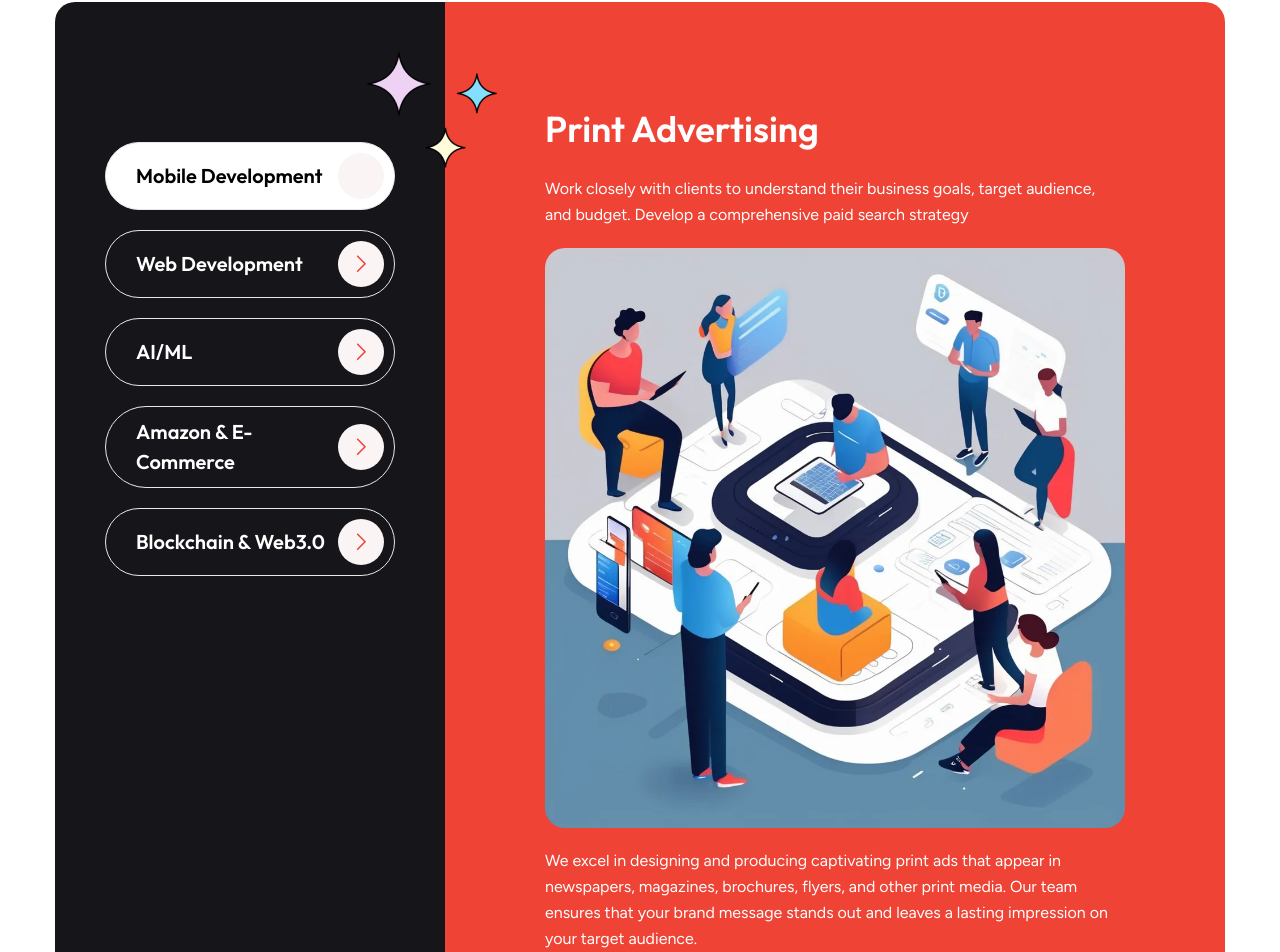
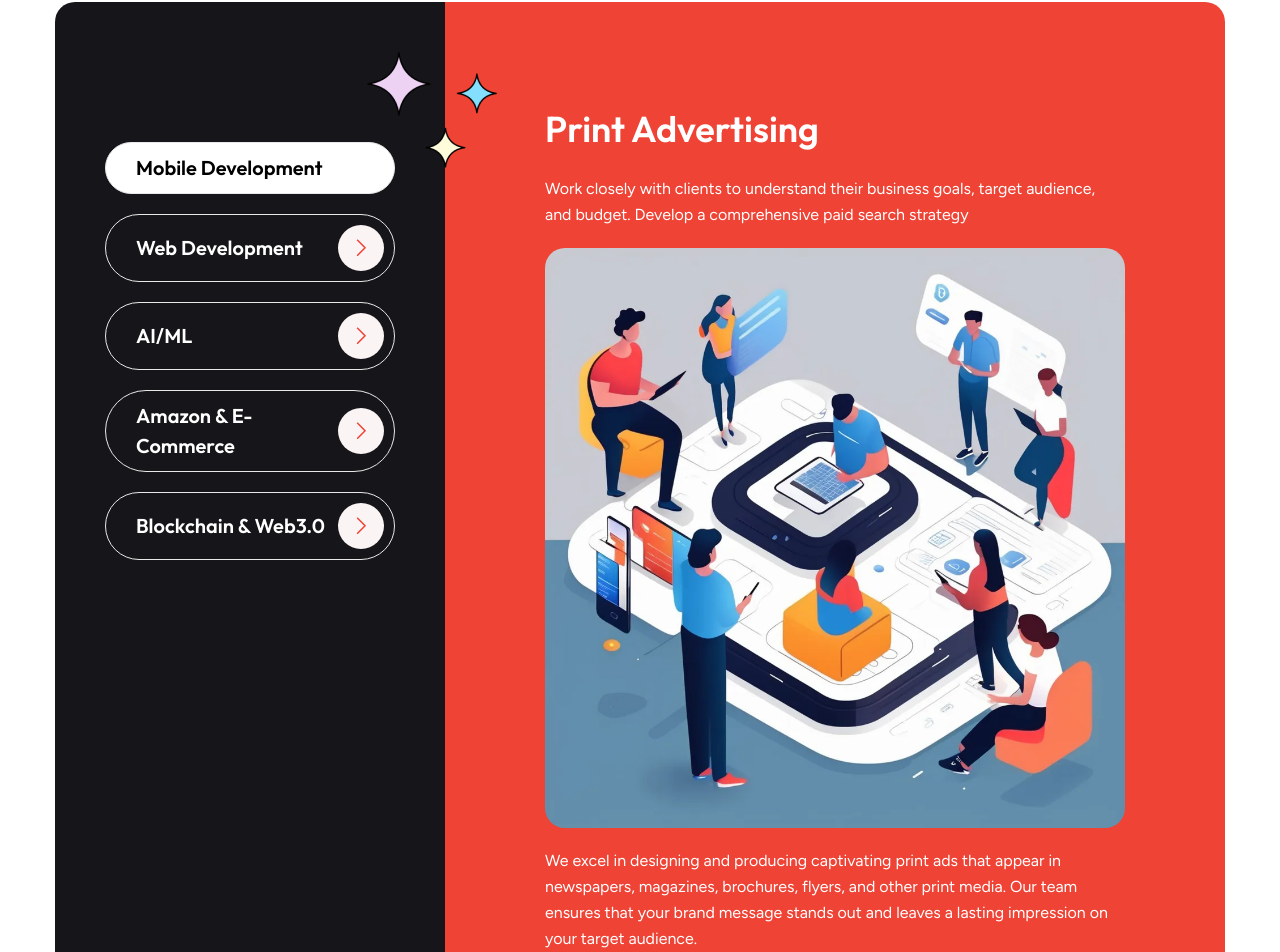
Before and after one commit to arslan7676/blockbytes, a Next.js app: page /traditional-offline-ad-agency in a window 1280 px wide. Shown: the part 3795-4747 px from the top of the page. Built offline with nearby package versions, Linux system fonts and the light colour scheme.

Commit message:
updated code

```diff
--- a/src/components/Home/TraditionalOfflineAdAgency/Services.tsx
+++ b/src/components/Home/TraditionalOfflineAdAgency/Services.tsx
@@ -60,8 +60,8 @@ const Services: React.FC = () => {
                     }`}
                 >
                   Mobile Development
-                  <div className="bg-[#FAF4F4] rounded-full w-[40px] md:w-[46px] h-[40px] md:h-[46px] leading-[35px] md:leading-[40px] text-center shrink-0">
-                    {/* <svg
+                  {/* <div className="bg-[#FAF4F4] rounded-full w-[40px] md:w-[46px] h-[40px] md:h-[46px] leading-[35px] md:leading-[40px] text-center shrink-0">
+                    <svg
                       xmlns="http://www.w3.org/2000/svg"
                       width="19"
                       height="19"
@@ -73,8 +73,8 @@ const Services: React.FC = () => {
                         d="M5.08664 17.7408C4.94628 17.6004 4.86743 17.41 4.86743 17.2115C4.86743 17.013 4.94628 16.8226 5.08664 16.6822L12.0443 9.72452L5.08664 2.76687C4.95026 2.62567 4.87479 2.43655 4.8765 2.24024C4.87821 2.04393 4.95695 1.85615 5.09576 1.71734C5.23458 1.57852 5.42236 1.49978 5.61866 1.49808C5.81497 1.49637 6.00409 1.57183 6.1453 1.70822L13.6323 9.19519C13.7726 9.3356 13.8515 9.526 13.8515 9.72452C13.8515 9.92305 13.7726 10.1135 13.6323 10.2539L6.1453 17.7408C6.0049 17.8812 5.8145 17.96 5.61597 17.96C5.41744 17.96 5.22704 17.8812 5.08664 17.7408Z"
                         fill="#EF4335"
                       />
-                    </svg> */}
-                  </div>
+                    </svg>
+                  </div> */}
                 </li>
 
                 <li
--- a/src/components/Services/ServicesDetailsHeader.tsx
+++ b/src/components/Services/ServicesDetailsHeader.tsx
@@ -5,7 +5,7 @@ import { ArrowRight2 } from "iconsax-react";
 
 import Image from "next/image";
 
-import pageBanner4 from "/public/images/our-experts.jpg";
+import pageBanner4 from "/public/images/our-experts.png";
 import brand from "/public/images/web.png";
 import shapeImg from "/public/images/shape1.png";
 
```
